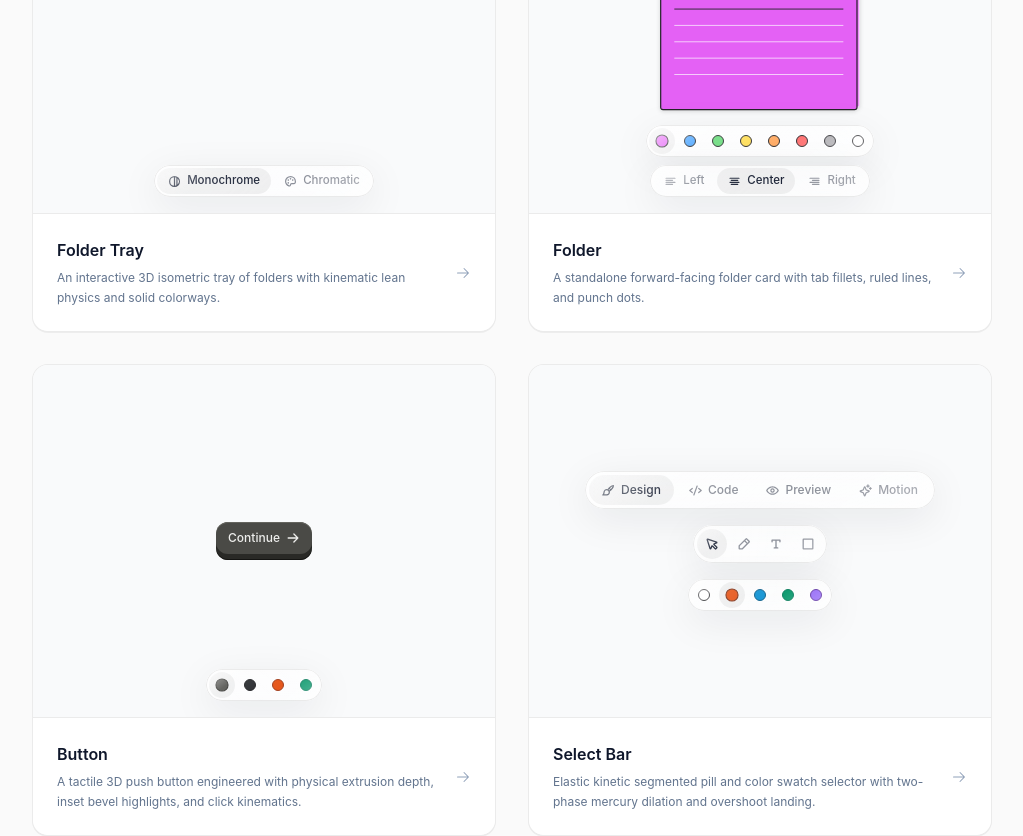
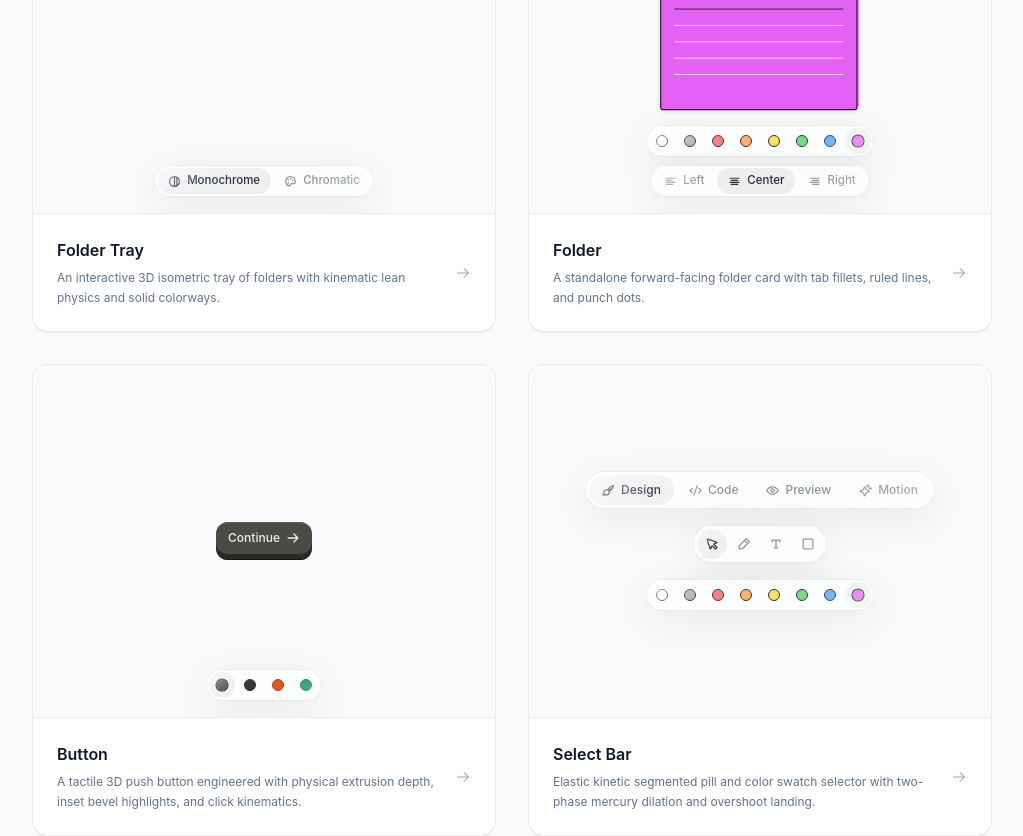
Before and after one commit to ThaminduDasanayake/chromaline, a Next.js app: page / in a window 1280 px wide. Shown: the part 360-1196 px from the top of the page, without its empty margins (128-1151 px from the left). Built offline with nearby package versions, Linux system fonts and the light colour scheme.

Commit message:
feat: add reusable FolderColorSelectBar component and integrate across showcase and pages

```diff
--- a/app/components/folder/page.tsx
+++ b/app/components/folder/page.tsx
@@ -3,6 +3,7 @@
 import React, { useState } from "react";
 import { Folder } from "@/components/ui/folder";
 import { SelectBar } from "@/components/ui/select-bar";
+import { FolderColorSelectBar, FOLDER_COLOR_PRESETS } from "@/components/showcase";
 import { TextAlignLeftIcon, TextAlignCenterIcon, TextAlignRightIcon } from "@phosphor-icons/react";
 import {
   DocsLayout,
@@ -12,17 +13,6 @@ import {
   PropsTable,
   PropItem,
 } from "@/components/docs";
-
-const COLOR_PRESETS = [
-  { name: "Purple", body: "#E461F5", dark: "#232327", light: "#F9D8FD" },
-  { name: "Blue", body: "#4FA7FF", dark: "#232327", light: "#CCE5FF" },
-  { name: "Green", body: "#68DB7B", dark: "#232327", light: "#D2F6D8" },
-  { name: "Yellow", body: "#FFDE55", dark: "#232327", light: "#FFF4C2" },
-  { name: "Orange", body: "#FFA85F", dark: "#232327", light: "#FFE3CC" },
-  { name: "Red", body: "#FF6C6C", dark: "#232327", light: "#FFD1D2" },
-  { name: "Gray", body: "#ADACB0", dark: "#232327", light: "#E4E3E6" },
-  { name: "White", body: "#FFFFFF", dark: "#232327", light: "#E0E0E4" },
-];
 
 const TAB_POSITIONS = [
   {
@@ -173,10 +163,12 @@ const PROPS_DATA: PropItem[] = [
 ];
 
 export default function FolderPage() {
-  const [selectedColorIdx, setSelectedColorIdx] = useState(0);
+  const [selectedColorKey, setSelectedColorKey] = useState("purple");
   const [selectedTabPos, setSelectedTabPos] = useState<"left" | "center" | "right">("center");
 
-  const activeColor = COLOR_PRESETS[selectedColorIdx];
+  const activeColor =
+    FOLDER_COLOR_PRESETS.find((p) => p.name.toLowerCase() === selectedColorKey) ||
+    FOLDER_COLOR_PRESETS[FOLDER_COLOR_PRESETS.length - 1];
 
   return (
     <DocsLayout
@@ -190,18 +182,9 @@ export default function FolderPage() {
             <div>
               <label className="text-xs font-semibold text-slate-900">Colorway</label>
               <div className="mt-2.5">
-                <SelectBar
-                  variant="swatches"
-                  size="xs"
-                  items={COLOR_PRESETS.map((preset, idx) => ({
-                    key: String(idx),
-                    color: preset.body,
-                    darkOutline: preset.dark,
-                    label: preset.name,
-                  }))}
-                  value={String(selectedColorIdx)}
-                  onChange={(k) => setSelectedColorIdx(Number(k))}
-                  ariaLabel="Select folder color"
+                <FolderColorSelectBar
+                  value={selectedColorKey}
+                  onChange={(key) => setSelectedColorKey(key)}
                 />
               </div>
             </div>
--- a/app/components/select-bar/page.tsx
+++ b/app/components/select-bar/page.tsx
@@ -2,6 +2,10 @@
 
 import React, { useState } from "react";
 import { SelectBar, SelectBarItem } from "@/components/ui/select-bar";
+import {
+  FolderColorSelectBar,
+  FOLDER_COLOR_SWATCHES,
+} from "@/components/showcase";
 import {
   CodeIcon,
   EyeIcon,
@@ -184,13 +188,7 @@ const ICON_ITEMS: SelectBarItem[] = [
   { key: "pan", icon: <HandPalmIcon size={14} weight="bold" />, title: "Pan" },
 ];
 
-const SWATCH_ITEMS: SelectBarItem[] = [
-  { key: "white", color: "#FFFFFF", darkOutline: "#232327", label: "White" },
-  { key: "orange", color: "#E54F10", darkOutline: "#7C2D12", label: "Orange" },
-  { key: "blue", color: "#0A90D2", darkOutline: "#075985", label: "Blue" },
-  { key: "emerald", color: "#059669", darkOutline: "#047857", label: "Emerald" },
-  { key: "violet", color: "#8B5CF6", darkOutline: "#4C1D95", label: "Violet" },
-];
+const SWATCH_ITEMS = FOLDER_COLOR_SWATCHES;
 
 export default function SelectBarDocumentationPage() {
   const [contentType, setContentType] = useState<"pills" | "icons" | "swatches">("pills");
@@ -198,7 +196,7 @@ export default function SelectBarDocumentationPage() {
 
   const [activePill, setActivePill] = useState("design");
   const [activeIcon, setActiveIcon] = useState("cursor");
-  const [activeSwatch, setActiveSwatch] = useState("orange");
+  const [activeSwatch, setActiveSwatch] = useState("purple");
 
   const currentItems =
     contentType === "pills" ? PILL_ITEMS : contentType === "icons" ? ICON_ITEMS : SWATCH_ITEMS;
@@ -256,12 +254,20 @@ export default function SelectBarDocumentationPage() {
         }
       >
         <div className="py-8">
+          {contentType === "swatches" ? (
+            <FolderColorSelectBar
+              size={size}
+              value={activeSwatch}
+              onChange={(key) => setActiveSwatch(key)}
+            />
+          ) : (
             <SelectBar
               items={currentItems}
               value={currentValue}
               onChange={handleValueChange}
               size={size}
             />
+          )}
         </div>
       </ComponentPreview>
 
@@ -297,15 +303,14 @@ export default function SelectBarDocumentationPage() {
             <div className="border-b border-slate-100 p-4">
               <h3 className="text-sm font-semibold text-slate-900">Color Swatches</h3>
               <p className="mt-0.5 text-xs text-slate-500">
-                Auto-detected via the <code>color</code> item prop.
+                Auto-detected via the <code>color</code> item prop with reversed chromatic order.
               </p>
             </div>
             <div className="flex h-36 items-center justify-center bg-[#F9FAFB] p-6">
-              <SelectBar
+              <FolderColorSelectBar
                 size="xs"
-                items={SWATCH_ITEMS}
                 value={activeSwatch}
-                onChange={setActiveSwatch}
+                onChange={(key) => setActiveSwatch(key)}
               />
             </div>
           </div>
--- a/components/showcase/component-card.tsx
+++ b/components/showcase/component-card.tsx
@@ -18,12 +18,12 @@ export function ComponentCard({
   description,
   href,
   children,
-  previewClassName = "relative flex h-80 flex-col items-center justify-center overflow-hidden bg-[#F9FAFB] p-6 sm:h-88",
+  previewClassName = "relative flex h-80 sm:h-88 shrink-0 flex-col items-center justify-center overflow-hidden bg-[#F9FAFB] p-6",
   className = "",
 }: ComponentCardProps) {
   return (
     <div
-      className={`group flex flex-col justify-between overflow-hidden rounded-2xl border border-slate-200/90 bg-white shadow-2xs transition-all hover:border-slate-300 ${className}`}
+      className={`group flex flex-col overflow-hidden rounded-2xl border border-slate-200/90 bg-white shadow-2xs transition-all hover:border-slate-300 ${className}`}
     >
       {/* Interactive Preview Canvas */}
       <div className={previewClassName}>{children}</div>
@@ -31,7 +31,7 @@ export function ComponentCard({
       {/* Bottom Card Footer - Link */}
       <Link
         href={href}
-        className="flex cursor-pointer items-center justify-between border-t border-slate-100 bg-white p-5 transition-colors hover:bg-slate-50/60 sm:p-6"
+        className="flex flex-1 cursor-pointer items-center justify-between border-t border-slate-100 bg-white p-5 transition-colors hover:bg-slate-50/60 sm:p-6"
       >
         <div>
           <h2 className="text-sm font-semibold text-slate-900 group-hover:text-slate-950 sm:text-base">
--- a/components/showcase/folder-card-preview.tsx
+++ b/components/showcase/folder-card-preview.tsx
@@ -4,17 +4,12 @@ import React, { useState } from "react";
 import { Folder } from "@/components/ui/folder";
 import { SelectBar } from "@/components/ui/select-bar";
 import { TextAlignCenterIcon, TextAlignLeftIcon, TextAlignRightIcon } from "@phosphor-icons/react";
+import {
+  FolderColorSelectBar,
+  FOLDER_COLOR_PRESETS,
+} from "./folder-color-select-bar";
 
-export const FOLDER_COLOR_PRESETS = [
-  { name: "Purple", body: "#E461F5", dark: "#232327", light: "#F9D8FD" },
-  { name: "Blue", body: "#4FA7FF", dark: "#232327", light: "#CCE5FF" },
-  { name: "Green", body: "#68DB7B", dark: "#232327", light: "#D2F6D8" },
-  { name: "Yellow", body: "#FFDE55", dark: "#232327", light: "#FFF4C2" },
-  { name: "Orange", body: "#FFA85F", dark: "#232327", light: "#FFE3CC" },
-  { name: "Red", body: "#FF6C6C", dark: "#232327", light: "#FFD1D2" },
-  { name: "Gray", body: "#ADACB0", dark: "#232327", light: "#E4E3E6" },
-  { name: "White", body: "#FFFFFF", dark: "#232327", light: "#E0E0E4" },
-];
+export { FOLDER_COLOR_PRESETS } from "./folder-color-select-bar";
 
 export const TAB_POSITIONS = [
   {
@@ -35,10 +30,12 @@ export const TAB_POSITIONS = [
 ];
 
 export function FolderCardPreview() {
-  const [selectedFolderColor, setSelectedFolderColor] = useState(0);
+  const [selectedColorKey, setSelectedColorKey] = useState("purple");
   const [selectedFolderTab, setSelectedFolderTab] = useState<"left" | "center" | "right">("center");
 
-  const activeColor = FOLDER_COLOR_PRESETS[selectedFolderColor] || FOLDER_COLOR_PRESETS[0];
+  const activeColor =
+    FOLDER_COLOR_PRESETS.find((p) => p.name.toLowerCase() === selectedColorKey) ||
+    FOLDER_COLOR_PRESETS[FOLDER_COLOR_PRESETS.length - 1];
 
   return (
     <>
@@ -53,18 +50,9 @@ export function FolderCardPreview() {
       {/* Quick Interactive Color & Tab Controls */}
       <div className="absolute inset-x-0 bottom-4 flex flex-wrap items-center justify-center gap-2 px-2">
         {/* Color Swatches with Elastic Indicator */}
-        <SelectBar
-          variant="swatches"
-          size="xs"
-          items={FOLDER_COLOR_PRESETS.map((preset, idx) => ({
-            key: String(idx),
-            color: preset.body,
-            darkOutline: preset.dark,
-            label: preset.name,
-          }))}
-          value={String(selectedFolderColor)}
-          onChange={(key) => setSelectedFolderColor(Number(key))}
-          ariaLabel="Select folder color"
+        <FolderColorSelectBar
+          value={selectedColorKey}
+          onChange={(key) => setSelectedColorKey(key)}
         />
 
         {/* Tab Position Switcher with Elastic Indicator */}
--- /dev/null
+++ b/components/showcase/folder-color-select-bar.tsx
@@ -0,0 +1,103 @@
+"use client";
+
+import React, { useState } from "react";
+import { SelectBar, SelectBarItem } from "@/components/ui/select-bar";
+
+export interface FolderColorPreset {
+  name: string;
+  body: string;
+  dark: string;
+  light: string;
+}
+
+/**
+ * 8 macOS Finder Tag Colorways for Chromaline Folders.
+ * Ordered from clean White through Gray, Red, Orange, Yellow, Green, Blue, to Purple.
+ */
+export const FOLDER_COLOR_PRESETS: FolderColorPreset[] = [
+  { name: "White", body: "#FFFFFF", dark: "#232327", light: "#E0E0E4" },
+  { name: "Gray", body: "#ADACB0", dark: "#232327", light: "#E4E3E6" },
+  { name: "Red", body: "#FF6C6C", dark: "#232327", light: "#FFD1D2" },
+  { name: "Orange", body: "#FFA85F", dark: "#232327", light: "#FFE3CC" },
+  { name: "Yellow", body: "#FFDE55", dark: "#232327", light: "#FFF4C2" },
+  { name: "Green", body: "#68DB7B", dark: "#232327", light: "#D2F6D8" },
+  { name: "Blue", body: "#4FA7FF", dark: "#232327", light: "#CCE5FF" },
+  { name: "Purple", body: "#E461F5", dark: "#232327", light: "#F9D8FD" },
+];
+
+/**
+ * SelectBarItem items representing each color swatch.
+ */
+export const FOLDER_COLOR_SWATCHES: SelectBarItem[] = FOLDER_COLOR_PRESETS.map((preset) => ({
+  key: preset.name.toLowerCase(),
+  color: preset.body,
+  darkOutline: preset.dark,
+  label: preset.name,
+}));
+
+export interface FolderColorSelectBarProps {
+  /** Selected color key ("white", "purple", etc.) or index (0 to 7) */
+  value?: string | number;
+  /** Initial selected color key or index (default: "purple") */
+  defaultValue?: string | number;
+  /** Callback fired when a color swatch is clicked */
+  onChange?: (key: string, preset: FolderColorPreset, index: number) => void;
+  /** SelectBar size variant (default: "xs") */
+  size?: "xs" | "sm" | "default";
+  className?: string;
+  ariaLabel?: string;
+}
+
+/**
+ * FolderColorSelectBar
+ *
+ * Reusable kinetic swatch dock showcasing the 8 reversed Chromaline folder colors
+ * (White -> Gray -> Red -> Orange -> Yellow -> Green -> Blue -> Purple).
+ * Supports controlled/uncontrolled state by color key or preset index.
+ */
+export function FolderColorSelectBar({
+  value,
+  defaultValue = "purple",
+  onChange,
+  size = "xs",
+  className = "",
+  ariaLabel = "Select folder color",
+}: FolderColorSelectBarProps) {
+  const resolveKey = (v?: string | number): string => {
+    if (v === undefined) return "purple";
+    if (typeof v === "number") {
+      return FOLDER_COLOR_PRESETS[v]?.name.toLowerCase() || "purple";
+    }
+    const num = Number(v);
+    if (!isNaN(num) && num >= 0 && num < FOLDER_COLOR_PRESETS.length && String(num) === v) {
+      return FOLDER_COLOR_PRESETS[num]?.name.toLowerCase() || "purple";
+    }
+    return v.toLowerCase();
+  };
+
+  const [internalKey, setInternalKey] = useState(() => resolveKey(defaultValue));
+  const isControlled = value !== undefined;
+  const currentKey = isControlled ? resolveKey(value) : internalKey;
+
+  const handleChange = (key: string) => {
+    if (!isControlled) {
+      setInternalKey(key);
+    }
+    const idx = FOLDER_COLOR_PRESETS.findIndex((p) => p.name.toLowerCase() === key);
+    const validIdx = idx !== -1 ? idx : 0;
+    const preset = FOLDER_COLOR_PRESETS[validIdx];
+    onChange?.(key, preset, validIdx);
+  };
+
+  return (
+    <SelectBar
+      variant="swatches"
+      size={size}
+      items={FOLDER_COLOR_SWATCHES}
+      value={currentKey}
+      onChange={handleChange}
+      className={className}
+      ariaLabel={ariaLabel}
+    />
+  );
+}
--- a/components/showcase/select-bar-card-preview.tsx
+++ b/components/showcase/select-bar-card-preview.tsx
@@ -2,6 +2,7 @@
 
 import React, { useState } from "react";
 import { SelectBar, SelectBarItem } from "@/components/ui/select-bar";
+import { FolderColorSelectBar } from "./folder-color-select-bar";
 import {
   CodeIcon,
   EyeIcon,
@@ -27,18 +28,10 @@ const TOOLBAR_ITEMS: SelectBarItem<"cursor" | "draw" | "text" | "shapes">[] = [
   { key: "shapes", icon: <SquareIcon size={14} weight="bold" />, title: "Shapes" },
 ];
 
-const SWATCH_ITEMS = [
-  { key: "white", color: "#FFFFFF", darkOutline: "#232327" },
-  { key: "orange", color: "#E54F10", darkOutline: "#7C2D12" },
-  { key: "blue", color: "#0A90D2", darkOutline: "#075985" },
-  { key: "emerald", color: "#059669", darkOutline: "#047857" },
-  { key: "violet", color: "#8B5CF6", darkOutline: "#4C1D95" },
-];
-
 export function SelectBarCardPreview() {
   const [activeTab, setActiveTab] = useState<"design" | "code" | "preview" | "motion">("design");
   const [activeTool, setActiveTool] = useState<"cursor" | "draw" | "text" | "shapes">("cursor");
-  const [activeSwatch, setActiveSwatch] = useState("orange");
+  const [activeSwatch, setActiveSwatch] = useState("purple");
 
   return (
     <div className="flex w-full flex-col items-center justify-center gap-4 p-4">
@@ -61,11 +54,10 @@ export function SelectBarCardPreview() {
       />
 
       {/* Kinetic Color Swatches */}
-      <SelectBar
+      <FolderColorSelectBar
         size="xs"
-        items={SWATCH_ITEMS}
         value={activeSwatch}
-        onChange={setActiveSwatch}
+        onChange={(key) => setActiveSwatch(key)}
         ariaLabel="Showcase color swatches"
       />
     </div>
```
Also changed, not shown: components/showcase/index.ts (+7 -0 lines). Lines whose indentation alone changed are shown as unchanged.
